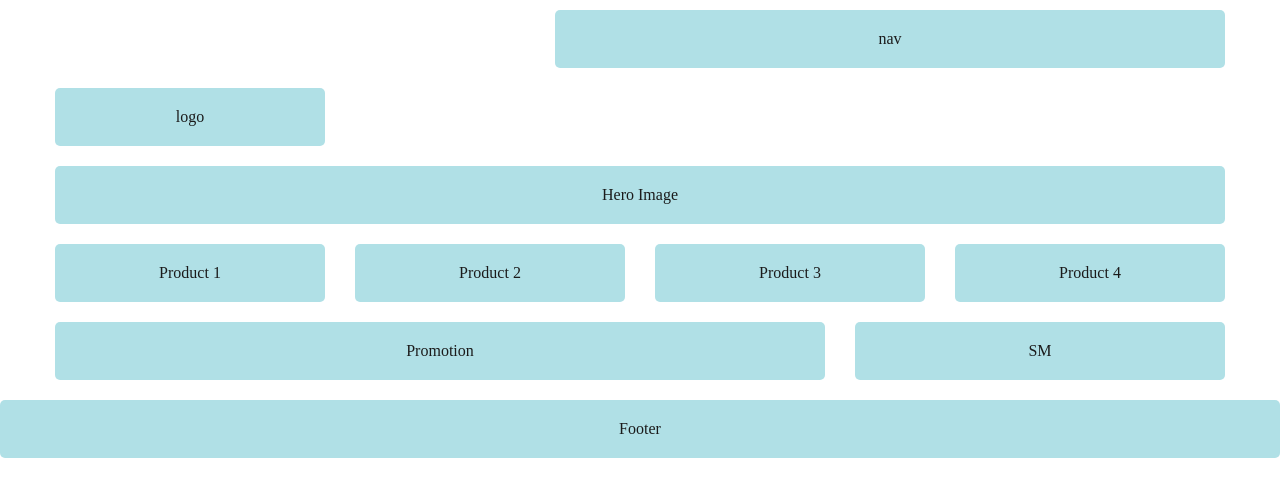
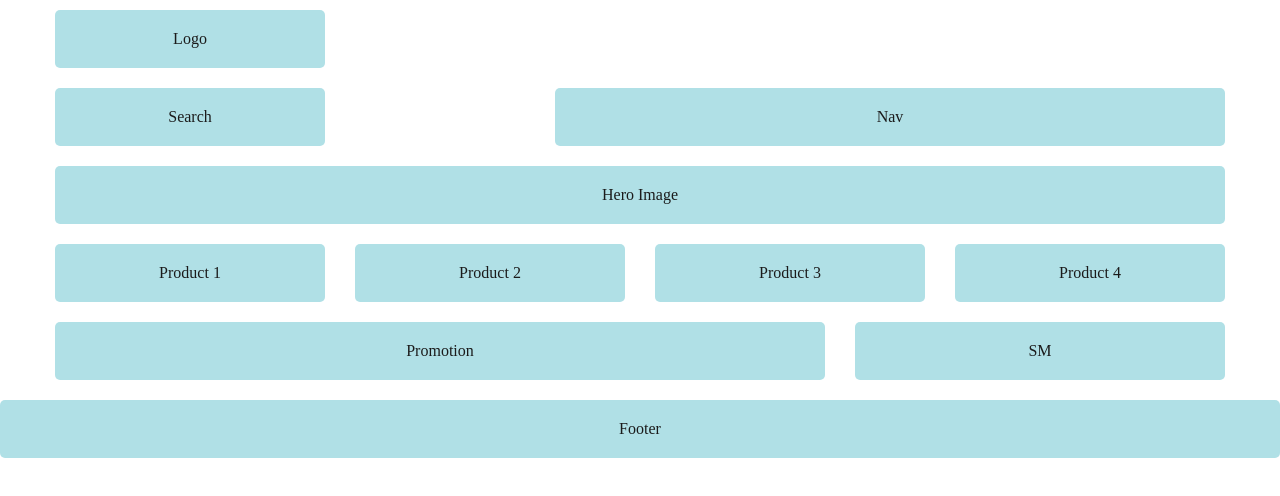
Before and after one commit to jonwyun/Yun_JongWoog_Project4, a plain HTML site: page index.html in a window 1280 px wide. Drawn offline with Linux system fonts and the light colour scheme.

Commit message:
updating html and css

```diff
--- a/css/grid.css
+++ b/css/grid.css
@@ -56,8 +56,8 @@ body, p, h1, h2, h3, h4, h5 {
    grid-column-gap: 30px;
    max-width: 1200px;
    margin: 0 auto;
-   padding-left: 15px;
-   padding-right: 15px;
+   padding-left: 16px;
+   padding-right: 16px;
 }
 
 /* A keyword indicating that the property contributes nothing to the grid item's placement, indicating auto-placement, an automatic span, or a default span of 1. */
--- a/css/main.css
+++ b/css/main.css
@@ -0,0 +1,19 @@
+/*
+    CSS Guide
+
+    1.  General Styles
+    2.  Main Nav
+    3.  Main Hero Image
+    4.  Main Hero Image Contact
+    5.  Why Couples Resort
+    6.  About & FAQ
+    7.  Contact Form
+    8.  Footer
+
+ */
+
+@media screen and (min-width: 768px) {
+    #main-logo {
+        order: -1;
+    }
+}
--- a/index.html
+++ b/index.html
@@ -4,7 +4,7 @@
     <meta charset="UTF-8">
     <!-- in mobile set initial zoom level of page to 100%, set site size to equal device width not a larger canvas that is shrunk down-->
     <meta name="viewport" content="initial-scale=1.0, width=device-width">
-    <title>CSS Framework</title>
+    <title>Responsive Prototype for Quatro</title>
 
     <link href="css/grid.css" rel="stylesheet">
     <link href="css/main.css" rel="stylesheet">
@@ -13,9 +13,10 @@
     <header class="grid-con" id="main-header">
         <!-- col-span-full:for mobile, m-col-start-5:for tablet, m-col-end-13:for tablet, l-col-start-6:for desktop, l-col-end-13:for desktop -->
         <nav class="box col-span-full m-col-start-5 m-col-end-13 l-col-start-6 l-col-end-13" id="main-nav">
-            nav
+            Nav
         </nav>
-        <div class="box col-start-2 col-end-4 m-col-start-1 m-col-end-3 l-col-end-4" id="main-logo">logo</div>
+        <div class="box col-start-2 col-end-4 m-col-start-1 m-col-end-3 l-col-end-4" id="main-logo">Logo</div>
+        <div class="box col-start-2 col-end-4 m-col-start-1 m-col-end-3 l-col-end-4" id="main-logo">Search</div>
     </header>
     <main>
         <section class="grid-con" id="hero-con">
```
Also changed, not shown: 1 other file.
